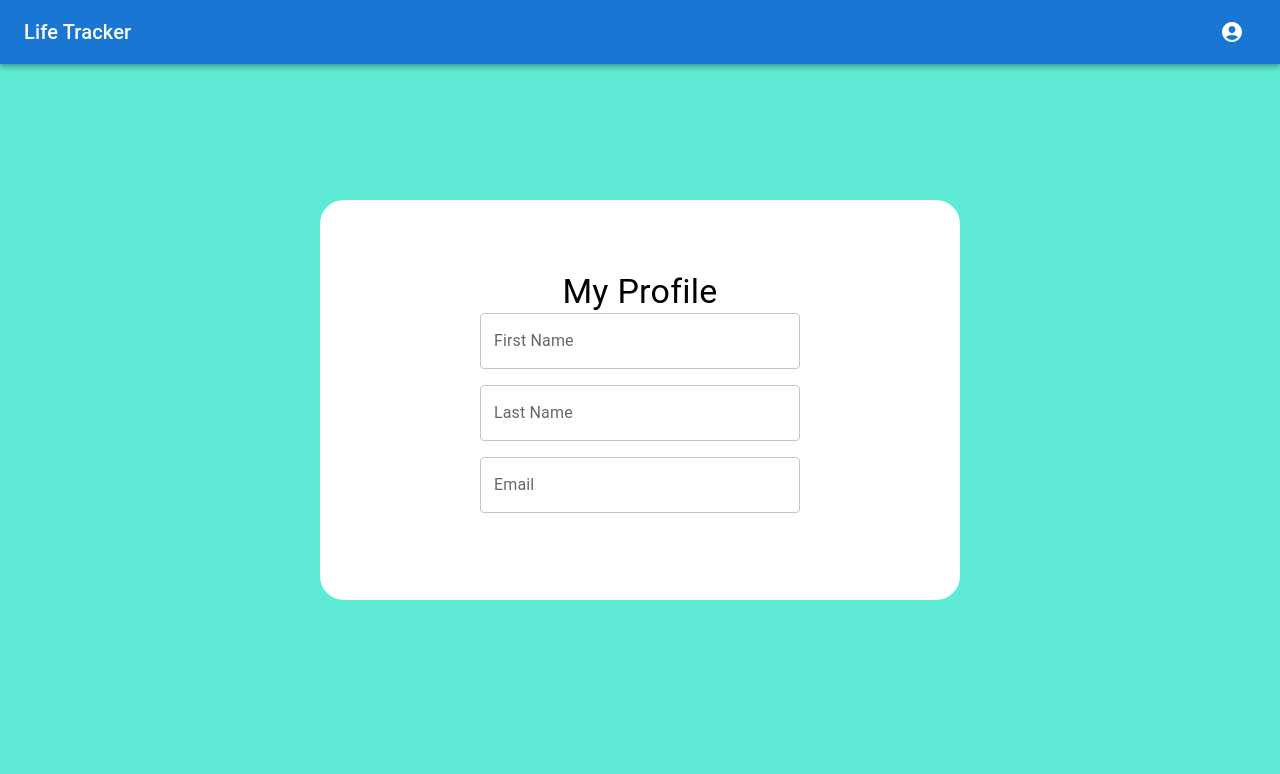
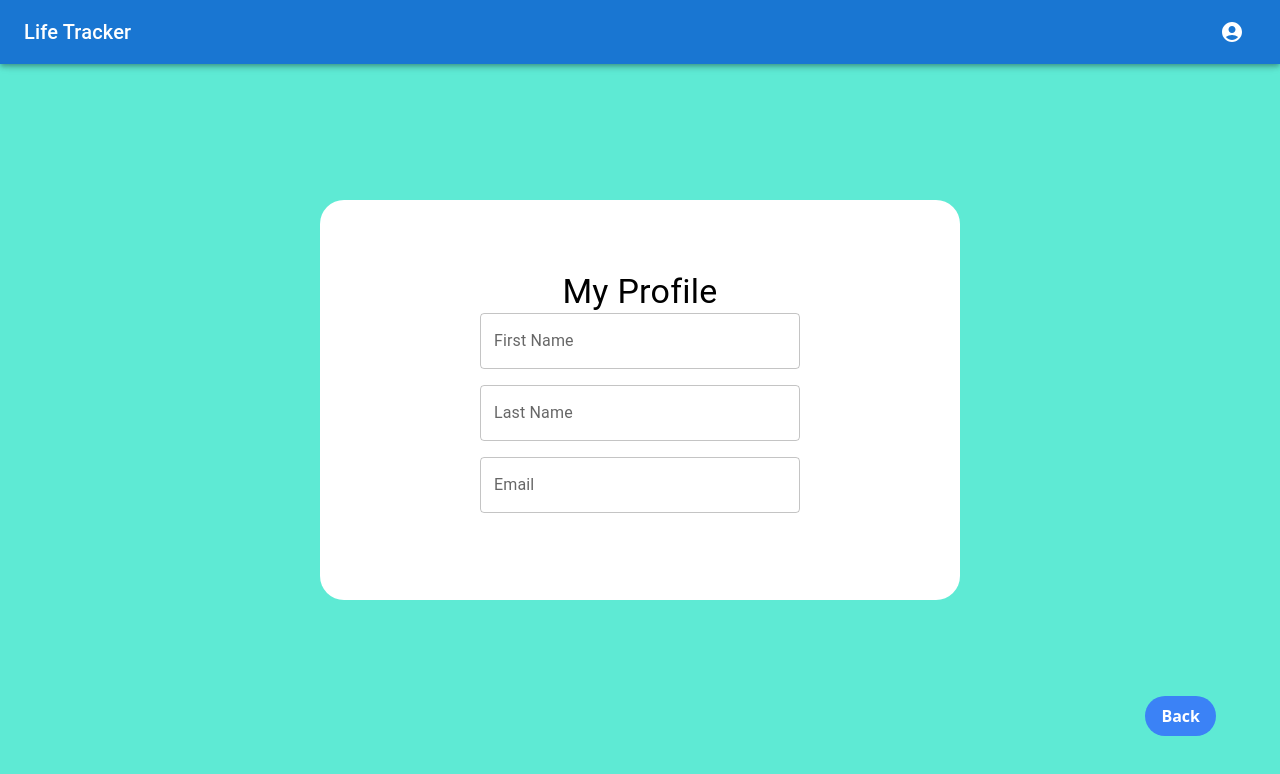
Before and after one commit to jd-bender/LifeTracker, a Next.js app: page /myProfile in a window 1280 px wide. Shown: the top 774 px of the page. Built offline with nearby package versions, Linux system fonts and the light colour scheme; no server answers; the database is empty; sample sign-in values are in the browser's storage.

Commit message:
adds back button to my profile page

```diff
--- a/src/app/(protectedLayout)/myProfile/page.js
+++ b/src/app/(protectedLayout)/myProfile/page.js
@@ -5,6 +5,7 @@ import RouteConcealer from "../../../ui/RouteConcealer";
 import { useUserProfileContext } from "../../../context/UserProfileContext";
 import { useAuthContext } from "../../../context/AuthContext";
 import { updateUserData } from "../../../firebase/firestore/updateData";
+import BackButton from "../../../ui/BackButton";
 import Toast from "../../../ui/Toast";
 
 const MyProfilePage = () => {
@@ -96,6 +97,8 @@ const MyProfilePage = () => {
                     <button className="bg-blue-500 hover:bg-blue-700 text-white font-bold py-2 px-4 rounded-full" onClick={saveProfileData}>Save Changes</button>
             }
 
+            <BackButton />
+
             <Toast open={toastOpen} message={toastMessage} severity={toastSeverity} handleClose={handleToastClose} />
         </RouteConcealer>
     );
```
